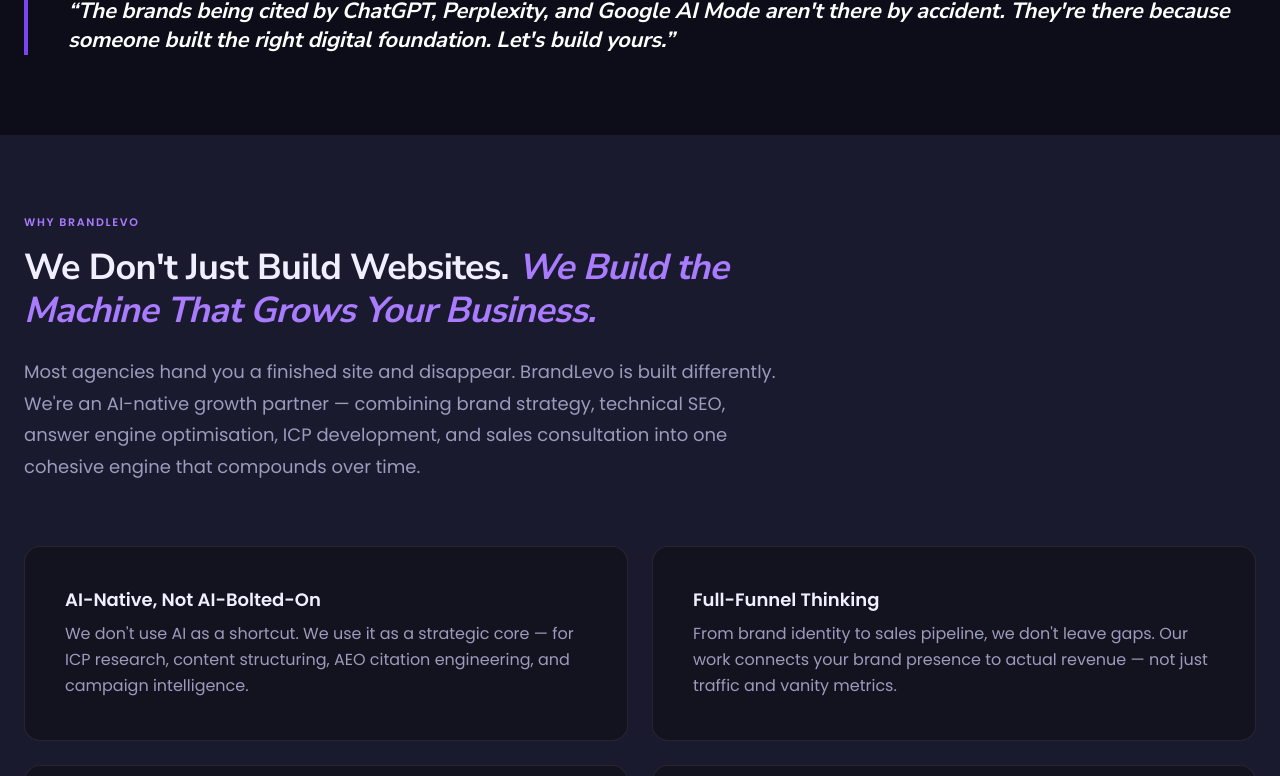
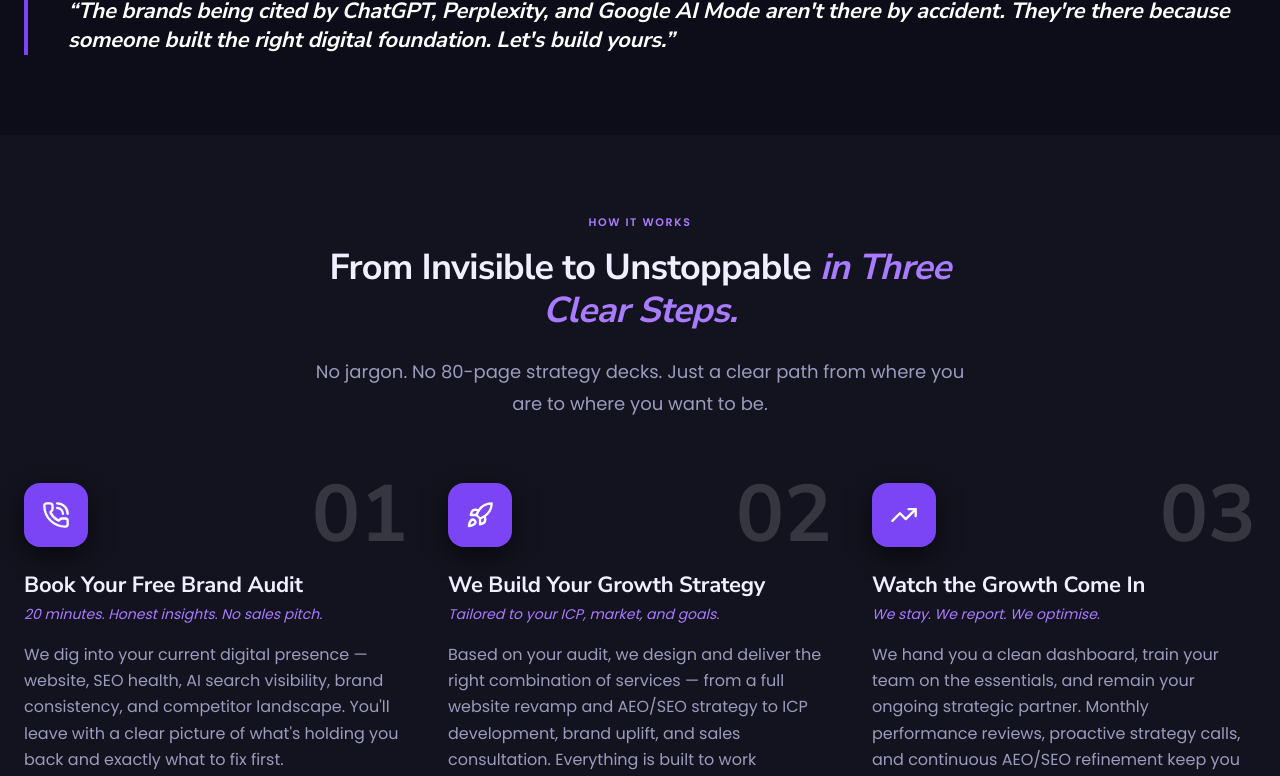
Before and after one commit to BrandLevo/brandlevo-marketing-web, a Next.js app: page / in a window 1280 px wide. Shown: the part 2915-3691 px from the top of the page. Built offline with nearby package versions, Linux system fonts and the light colour scheme.

Commit message:
feat(homepage): remove ValueProposition, Transformation, About sections (#4)
Co-authored-by: Shyam <shyamenk@gmail.com>

```diff
--- a/src/app/page.tsx
+++ b/src/app/page.tsx
@@ -2,12 +2,9 @@
 import HeroSection from "@/components/hero-section";
 import ProblemSection from "@/components/problem-section";
 import OpportunitySection from "@/components/opportunity-section";
-import ValuePropositionSection from "@/components/mission-vision-section";
 import ProcessSection from "@/components/process-section";
 import ServicesSection from "@/components/services-section";
-import TransformationSection from "@/components/transformation-section";
 import TestimonialsSection from "@/components/testimonials-section";
-import AboutSection from "@/components/about-section";
 import FaqSection from "@/components/faq-section";
 import CtaSection from "@/components/cta-section";
 import { faqSchema, schemaScript } from "@/lib/schema";
@@ -35,18 +32,12 @@
       <ProblemSection />
       {/* 3. The Opportunity — AI search market context */}
       <OpportunitySection />
-      {/* 4. Why BrandLevo — positioning + differentiators */}
-      <ValuePropositionSection />
-      {/* 5. How It Works — 3-step process */}
+      {/* 4. How It Works — 3-step process */}
       <ProcessSection />
-      {/* 6. Services — 8 services */}
+      {/* 5. Services */}
       <ServicesSection />
-      {/* 7. Transformation — before/after */}
-      <TransformationSection />
-      {/* 8. Social proof — 4 testimonials */}
+      {/* 6. Social proof — testimonials */}
       <TestimonialsSection />
-      {/* 9. About — brand story + values */}
-      <AboutSection />
       {/* 10. FAQ — objection handling */}
       <FaqSection />
       {/* 11. Final CTA */}
```
